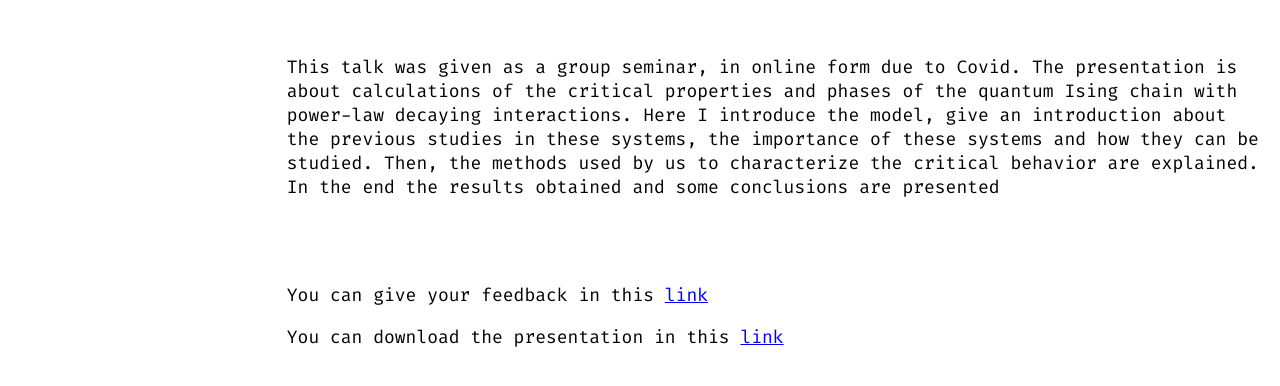
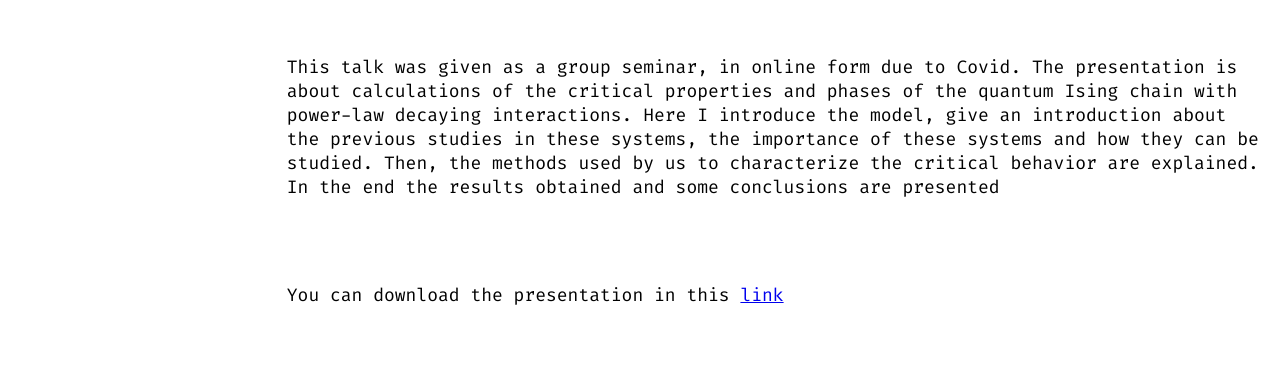
Before and after one commit to EddyTheCo/eddytheco.github.io, a plain HTML site: page Presentations/Finite-temperature_critical_behavior.Eduardo_Gonzalez_Lazo.Tuesday_May_25_2021/index.html in a window 1280 px wide. Shown: the part 184-570 px from the top of the page. Drawn offline with Linux system fonts and the light colour scheme.

Commit message:
remove feedback

```diff
--- a/Presentations/Finite-temperature_critical_behavior.Eduardo_Gonzalez_Lazo.Tuesday_May_25_2021/index.html
+++ b/Presentations/Finite-temperature_critical_behavior.Eduardo_Gonzalez_Lazo.Tuesday_May_25_2021/index.html
@@ -83,7 +83,6 @@
 	<p>This talk was given as a group seminar, in online form due to Covid. The presentation is about calculations of the critical properties and phases of the quantum Ising chain with power-law decaying interactions. Here I introduce the model, give an introduction about the previous studies in these systems, the importance of these systems and how they can be studied. Then, the methods used by us to characterize the critical behavior are explained. In the end the results obtained and some conclusions are presented</p>
 	<br>
 	<br>
-	<p>You can give your feedback in this <a href="https://docs.google.com/forms/d/e/1FAIpQLSfTmTKcdQ8HdXtC7pM_gvw6VtLdgb-7FgbGjV_X7FfRmmpDgw/viewform">link</a> </p>
 	 <p>You can download the presentation in this <a href="Finite-temperature_critical_behavior.Eduardo_Gonzalez_Lazo.Tuesday_May_25_2021.pdf">link</a> </p>
 		</header>
 	</main>
```
Also changed, not shown: Presentations/Statistical_physics_of_constrained_and_long-range_interacting_quantum_systems_thermalization_and_critical_properties.Eduardo_Gonzalez_Lazo.Sunday_October_17_2021/index.html (+0 -1 lines).
